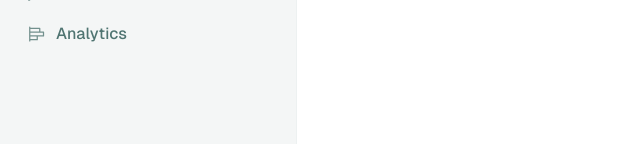
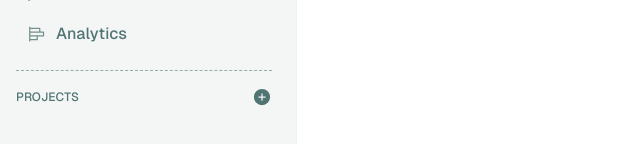
Before and after one commit to keshavkatwe/taskhub, a Next.js app: page / in a window 1280 px wide. Shown: the part 336-480 px from the top of the page, without its empty margins (0-640 px from the left). Built offline with nearby package versions, Linux system fonts and the light colour scheme.

Commit message:
Added signbar

```diff
--- a/src/app/(dashboard)/layout.tsx
+++ b/src/app/(dashboard)/layout.tsx
@@ -10,6 +10,7 @@ import {
   ChatDots,
   ChartBarHorizontal,
 } from "@phosphor-icons/react/dist/ssr";
+import { PlusCircle } from "@phosphor-icons/react/dist/ssr";
 
 const DashboardLayout = ({ children }: PropsWithChildren) => {
   return (
@@ -36,6 +37,13 @@ const DashboardLayout = ({ children }: PropsWithChildren) => {
             <SideNavItem icon={ChatDots} label={"Message"} />
             <SideNavItem icon={ChartBarHorizontal} label={"Analytics"} />
           </div>
+          <Line />
+          <div className={"flex items-center justify-between"}>
+            <p className={"text-body-small font-medium text-gray-500"}>
+              PROJECTS
+            </p>
+            <PlusCircle className={"h-5 w-5 text-gray-500"} weight={"fill"} />
+          </div>
         </div>
       </div>
       <div className={"flex-grow p-2"}>
```
